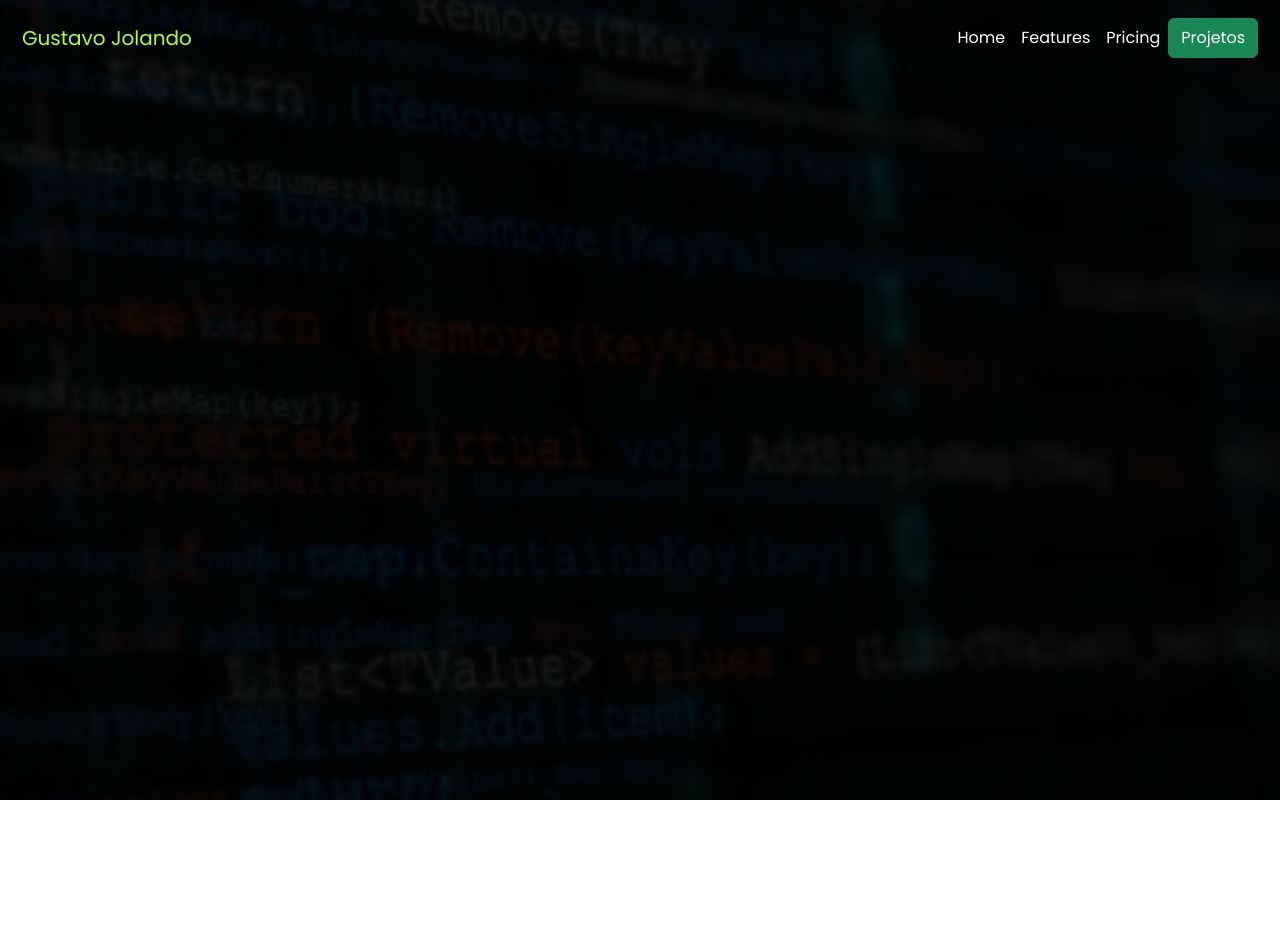
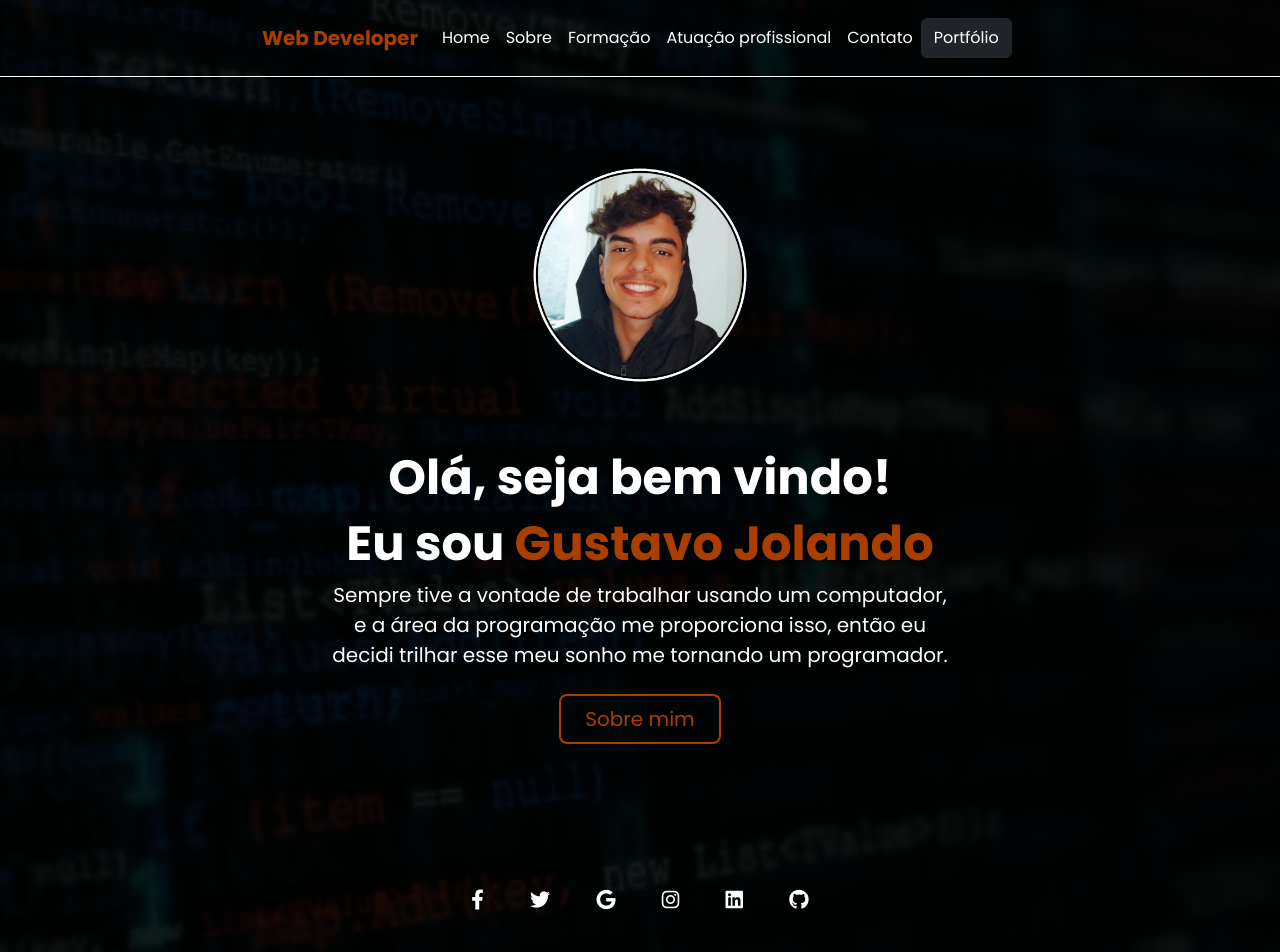
Before and after one commit to gustavojolando/MeuPortfolio, a plain HTML site: page index.html in a window 1280 px wide. Before the commit the page ends 800 px from the top, so only its background shows below. Drawn offline with nearby package versions, Linux system fonts and the light colour scheme.

Commit message:
corpo do site

```diff
--- a/index.html
+++ b/index.html
@@ -16,6 +16,9 @@
     <link
         href="https://fonts.googleapis.com/css2?family=Poppins:ital,wght@0,400;0,500;0,600;0,700;0,800;0,900;1,400;1,500;1,600;1,700;1,800;1,900&display=swap"
         rel="stylesheet">
+
+    <link rel="stylesheet" href="https://cdnjs.cloudflare.com/ajax/libs/font-awesome/6.1.0/css/all.min.css"
+    integrity="sha512-10/jx2EXwxxWqCLX/hHth/vu2KY3jCF70dCQB8TSgNjbCVAC/8vai53GfMDrO2Emgwccf2pJqxct9ehpzG+MTw==" crossorigin="anonymous" referrerpolicy="no-referrer" />
 </head>
 
 
@@ -25,25 +28,26 @@
         <section class="menu">
             <nav class="navbar navbar-expand-lg bg-body-trasparent">
                 <div class="container-fluid">
-                    <a class="navbar-brand" href="">Gustavo Jolando</a>
+                    <a class="navbar-brand" href=""><strong>Web Developer</strong></a>
                     <button class="navbar-toggler bg-white" type="button" data-bs-toggle="collapse"
                         data-bs-target="#navbarNavAltMarkup" aria-controls="navbarNavAltMarkup" aria-expanded="false"
                         aria-label="Toggle navigation">
                         <span class="navbar-toggler-icon "></span>
                     </button>
-                    <div class="collapse navbar-collapse d-flex flex-row-reverse"
+                    <div class="collapse navbar-collapse"
                         id="navbarNavAltMarkup">
                         <div class="navbar-nav">
                             <a class="nav-link" aria-current="page" href="">Home</a>
-                            <a class="nav-link" href="">Features</a>
-                            <a class="nav-link" href="">Pricing</a>
-                            <button type="button" class="btn btn-success">Projetos</button>
+                            <a class="nav-link" href="sobre.html">Sobre</a>
+                            <a class="nav-link" href="formação.html">Formação</a>
+                            <a class="nav-link" href="">Atuação profissional</a>
+                            <a class="nav-link" href="">Contato</a>
+                            <button type="button" class="btn btn-dark">Portfólio</button>
                         </div>
                     </div>
                 </div>
             </nav>
         </section>
-
 
     </header>
 
@@ -51,17 +55,86 @@
     <main>
 
 
-
+      <div class="px-4 py-5 text-center">
+        <img class="d-block mx-auto mb-4" src="imagens/gustavoimg.png" alt="gjimg" height="300">
+        <h1 class="display-5 fw-bold text-white">Olá, seja bem vindo!</h1>
+        <h3 class="display-5 fw-bold text-white">Eu sou <span>Gustavo Jolando</span></h3>
+        <div class="col-lg-6 mx-auto ">
+          <p class="lead mb-4 text-white ">Sempre tive a vontade de trabalhar usando um computador, e a área da programação me proporciona isso, então eu decidi
+            trilhar esse meu sonho me tornando um programador.</p>
+          <div class="d-grid gap-2 d-sm-flex justify-content-sm-center">
+            <button type="button" class="btn btn-lg px-4 gap-3">Sobre mim</button>
+          </div>
+        </div>
+      </div>
 
     </main>
 
 
+    <footer class="text-center text-white menuf" style="background-color: transparent">
+    <div class="rodape">
+        <!-- Grid container -->
+        <div class="container pt-4">
+          <!-- Section: Social media -->
+          <section class="mb-4">
+            <!-- Facebook -->
+            <a
+              class="btn btn-link btn-floating btn-lg m-1"
+              href="#!"
+              role="button"
+              data-mdb-ripple-color="dark">
+              <i class="fab fa-facebook-f"></i>
+            </a>
 
-    <footer>
+            <!-- Twitter -->
+            <a
+              class="btn btn-link btn-floating btn-lg m-1"
+              href="#!"
+              role="button"
+              data-mdb-ripple-color="dark">
+              <i class="fab fa-twitter"></i>
+            </a>
 
+            <!-- Google -->
+            <a
+              class="btn btn-link btn-floating btn-lg m-1"
+              href="#!"
+              role="button"
+              data-mdb-ripple-color="dark">
+              <i class="fab fa-google"></i>
+            </a>
 
+            <!-- Instagram -->
+            <a
+              class="btn btn-link btn-floating btn-lg m-1"
+              href="#!"
+              role="button"
+              data-mdb-ripple-color="dark">
+              <i class="fab fa-instagram"></i>
+            </a>
 
-    </footer>
+            <!-- Linkedin -->
+            <a
+              class="btn btn-link btn-floating btn-lg m-1"
+              href="#!"
+              role="button"
+              data-mdb-ripple-color="dark">
+              <i class="fab fa-linkedin"></i>
+            </a>
+            <!-- Github -->
+            <a
+              class="btn btn-link btn-floating btn-lg m-1"
+              href="#!"
+              role="button"
+              data-mdb-ripple-color="dark">
+              <i class="fab fa-github"></i>
+            </a>
+          </section>
+          <!-- Section: Social media -->
+        </div>
+        <!-- Grid container -->
+      </div>
+      </footer>
 
 
     <script src="https://cdn.jsdelivr.net/npm/bootstrap@5.3.0-alpha3/dist/js/bootstrap.bundle.min.js"
--- a/style.css
+++ b/style.css
@@ -1,20 +1,41 @@
 *{
     padding: 0;
     margin: 0;
+    font-family: 'Poppins', sans-serif;
     box-sizing: border-box;
-    font-family: 'Poppins', sans-serif;
+}
+html{
+    box-sizing: border-box;
+    height: 100%;
 }
 body{
     background-image: url(imagens/bg.png);
+    background-size: cover;
+    position: relative;
+    margin: 0;
+    min-height: 100%;
+    padding-bottom: 10rem;
+    box-sizing: inherit;
 }
+
+
+    /* header */
+
 a.navbar-brand{
-    color: greenyellow;
+    color: rgb(170, 62, 0);
 }
 a:hover.navbar-brand {
-    color: rgb(153, 218, 56);
+    color: rgb(212, 114, 2);
+    transition: 0.5s;
 }
+
+header{
+    border-bottom: solid 1px;
+    border-color:rgb(255, 255, 255);
+}
+
 section.menu {
-    max-width: 1330px;
+    max-width: 800px;
     margin: auto;
     padding: 10px;
 }
@@ -25,3 +46,80 @@ section.menu {
 .navbar-nav a:hover  {
     color: rgb(190, 187, 187);
 }
+    /* header */
+
+
+
+
+
+
+    /* main */
+
+    main span{
+       color: rgb(170, 62, 0);
+    }
+    main .btn{
+        color: rgb(170, 62, 0);
+        background-color: transparent;
+        border: solid 2px rgb(170, 62, 0);
+    }
+    .d-grid button:hover{
+        color: rgb(255, 255, 255);
+        background-color: rgb(170, 62, 0);
+        transition: 0.5s;
+    }
+
+    /* main */
+
+
+
+
+
+    /* footer */
+footer .container a{
+    color: white;
+}
+footer .container a:hover{
+    color: rgb(170, 62, 0);
+    transition: 0.5s;
+}
+
+.menuf{
+    position: absolute;
+    right: 0;
+    left: 0;
+    bottom: 0;
+}
+
+
+   /* footer */
+
+
+
+::-webkit-scrollbar{
+    display: none;
+}
+
+
+
+
+   /* sobre html */
+
+
+   /* main sobre */
+
+   main .sobrep{
+    font-size: 17px;
+   }
+
+
+   /* main sobre */
+
+
+    /* sobre html */
+
+
+
+    /* formação html */
+
+    /* formação html */
```
Also changed, not shown: formação.html (added, +151 -0 lines), sobre.html (added, +170 -0 lines), imagens/bghome.png (deleted), imagens/gustavoimg.png (added), imagens/retsisinfo.png (added).
